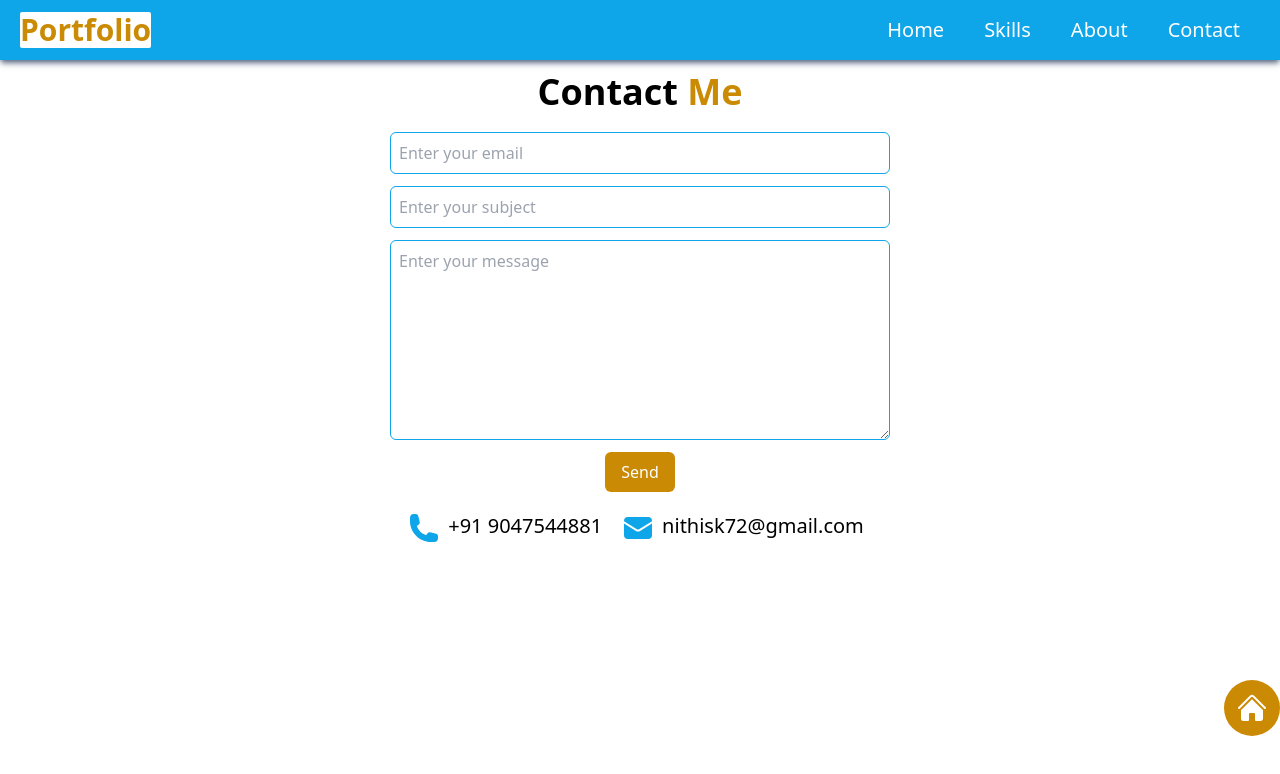
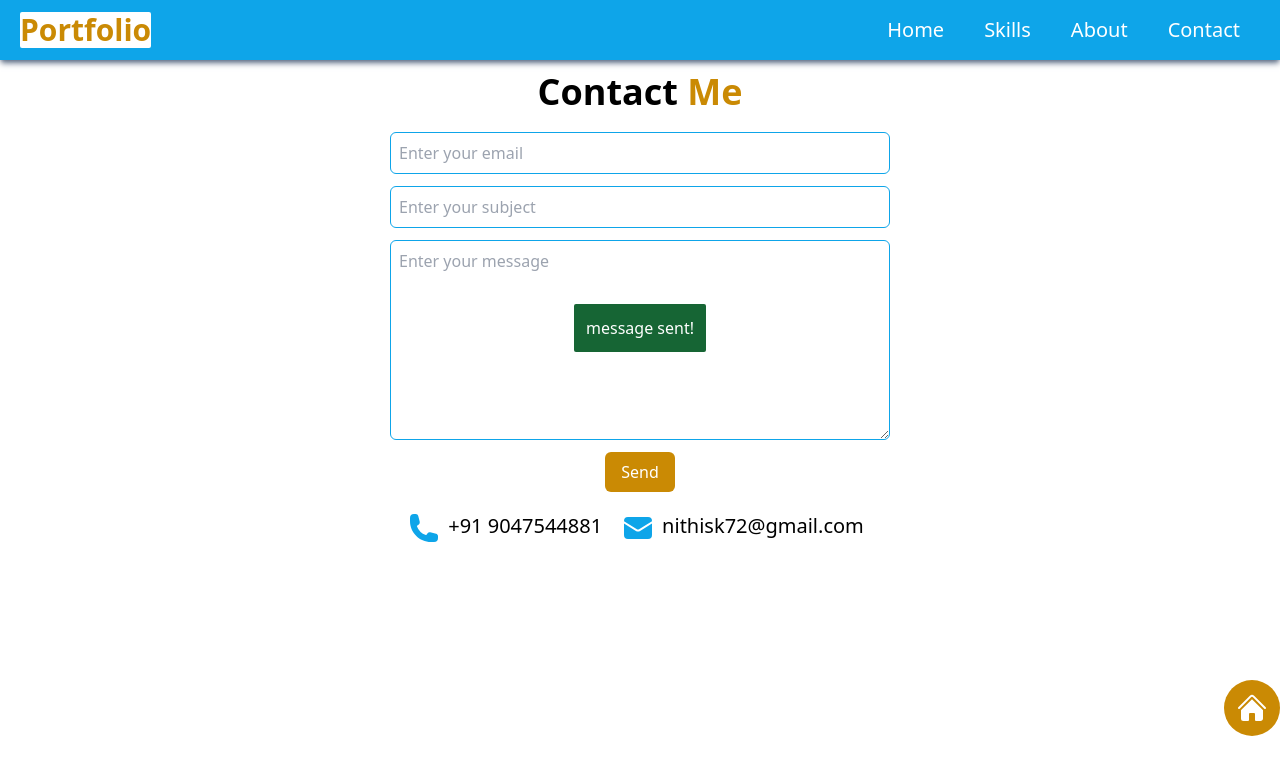
Before and after one commit to Nithishkumar4881/portfolio, a React (Vite) app: page /contact in a window 1280 px wide. Both pictures are taken after typing "name@example.com", "Sample", "Sample" into the empty fields and a click on the button "Send". Shown: the top 774 px of the page. Built offline with nearby package versions, Linux system fonts and the light colour scheme; no server answers.

Commit message:
made a changes!

```diff
--- a/src/components/Contact.jsx
+++ b/src/components/Contact.jsx
@@ -3,6 +3,7 @@ import { useState, useEffect } from 'react';
 import { HomeIcon, PhoneIcon, EnvelopeIcon} from '@heroicons/react/24/solid'
 
 export const Contact = () => {
+  const [msg, setMsg] = useState(false);
  const [formData, setFormData] = useState({
 
     email: '',
@@ -40,6 +41,14 @@ export const Contact = () => {
         subject: '',
         message: ''
       });
+
+      setMsg(true);
+      setTimeout(() => {
+        setMsg(false);
+      }, 3000);
+
+
+
   };
 
   return (
@@ -54,6 +63,9 @@ export const Contact = () => {
         <textarea onChange={(e)=>handleChange(e)} name="message" value={formData.message} placeholder='Enter your message' className='border-[1px] border-sky-500 rounded-md p-2 w-[300px] md:w-[500px] h-[200px]'></textarea>
         <button onClick={(e)=>handleSubmit(e)} className='bg-yellow-600 text-white px-4 py-2 rounded-md hover:bg-yellow-700 duration-200'>Send</button>
       </form>
+      {msg && <p className='text-white bg-green-800 p-3 rounded-sm absolute top-25'>message sent!</p>}
+
+
       <div className='flex flex-col md:flex-row items-center justify-center gap-3'>
       <div className='flex flex-row '><PhoneIcon className='size-8 text-sky-500' /><p className='text-xl px-2'>+91 9047544881</p></div>
       <div className='flex flex-row'><EnvelopeIcon className='size-8 text-sky-500' /><p className='text-xl px-2'>nithisk72@gmail.com</p>
```
